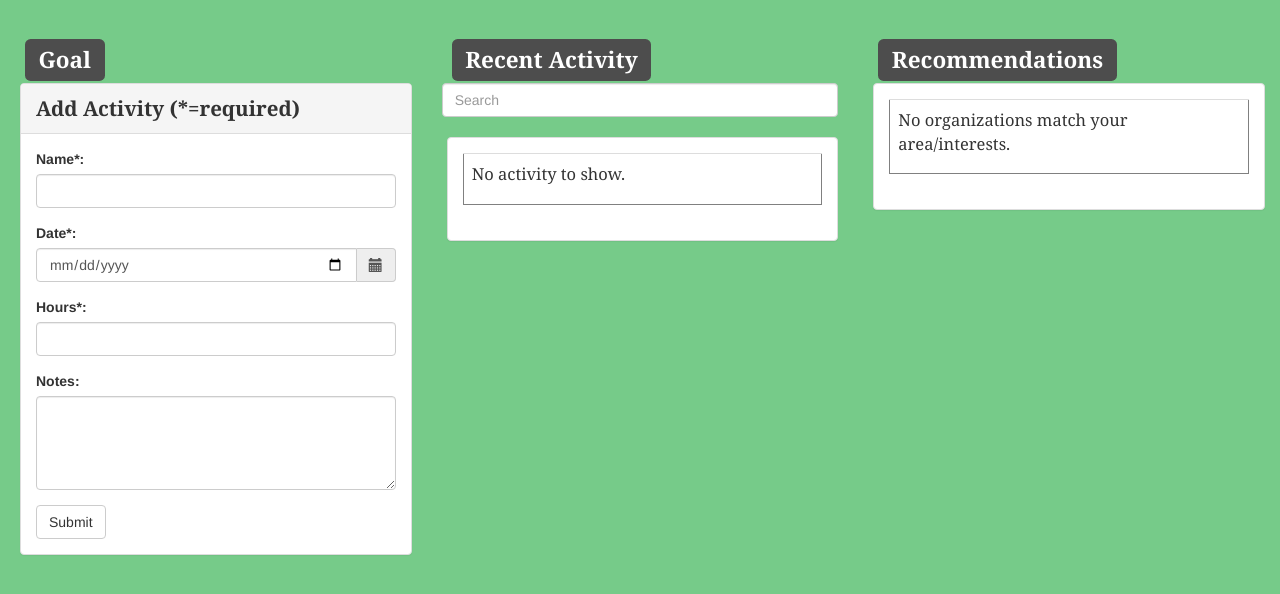
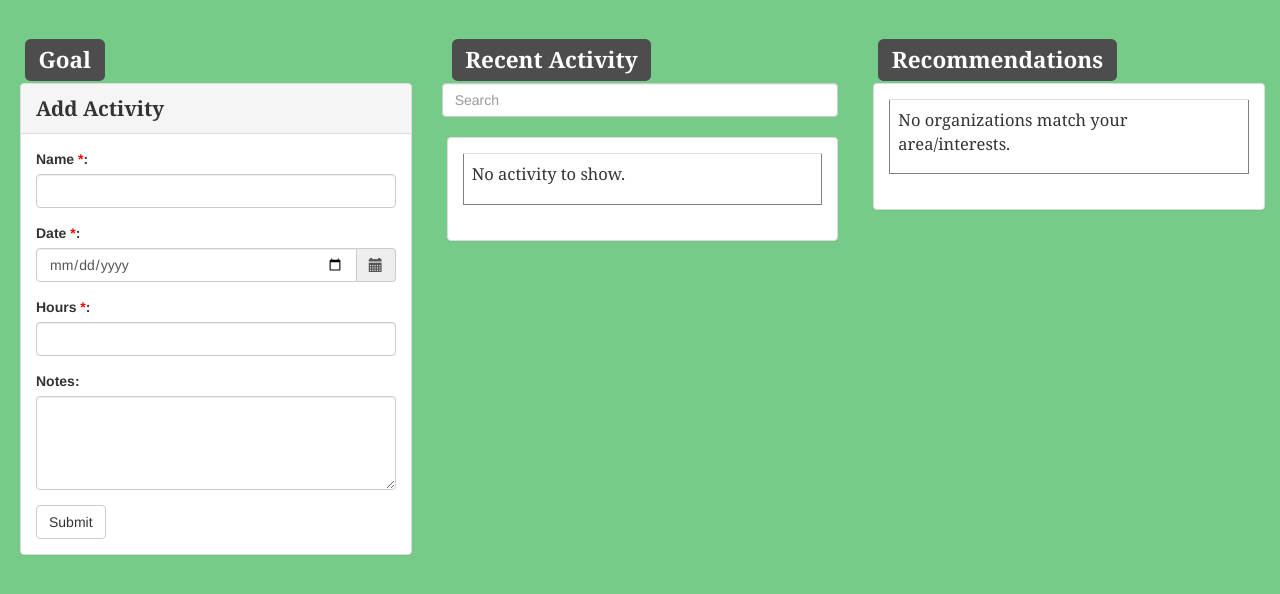
Before and after one commit to rsera/CommunityServiceTracker, a PHP site: page /dashboard.php in a window 1280 px wide. Shown: the part 52-646 px from the top of the page. Run offline with PHP 8.4, Linux system fonts and the light colour scheme; a user stored in the database is signed in; data comes from the database, SQL or seed files in the repository; data that the repository does not hold is empty.

Commit message:
bug fix of update goal
updating to lower than current hours now prompts to update goal
updating goal also changes attribute on bar

```diff
--- a/API/webAJAX.js
+++ b/API/webAJAX.js
@@ -5,9 +5,14 @@ function addExperience(){
 		var notes=$("#newNotes").val();
 
 	// do validation
-	if (name=="" || expDate==""){
-		alert("fields are required");
+	if (name=="" || expDate=="" || hours==""){
+		//alert("fields are required");
+		$("#validationMsg").removeClass("defaultHidden");
 		return;
+	}
+	else{
+		if(!$("#validationMsg").is(":hidden"))
+			$("#validationMsg").addClass("defaultHidden");
 	}
 
 	$('#newName').val("");
@@ -65,7 +70,12 @@ function updateGoal(){
 			else if(resp.substr(0,10)!="fail"){
 				var obj = $.parseJSON(resp);
 				$("#goalLabel").html(obj.goal);
+				$(".progress-bar").attr("aria-valuemax", obj.goal);
 				$(".progress-bar").attr("style", "width:"+100*parseFloat($("#hoursLabel").html())/obj.goal+"%");
+
+				var numHours = parseFloat($("#hoursLabel").html());
+				if(numHours >= obj.goal)
+					$("#goalCongrats").dialog();
 			}
 			else {
 				alert("addContact API call fail whaled :(");
--- a/dashboard.php
+++ b/dashboard.php
@@ -15,9 +15,12 @@
 	<link href="jquery-ui.min.css" rel="stylesheet">
 	<script src="https://ajax.googleapis.com/ajax/libs/jquery/3.3.1/jquery.min.js"></script>
 	<script type="text/javascript" src="https://code.jquery.com/jquery-3.3.1.min.js"></script>
+	<script type="text/javascript" src="https://maxcdn.bootstrapcdn.com/bootstrap/4.0.0/js/bootstrap.min.js"></script>
 	<script type="text/javascript" src="jquery-ui.min.js"></script>
-	<script type="text/javascript" src="https://maxcdn.bootstrapcdn.com/bootstrap/4.0.0/js/bootstrap.min.js"></script>
-	<style> #validationMsg{font-weight: normal;font-size: medium;} </style>
+	<style>
+		#validationMsg{font-weight: normal;font-size: medium; float:right; margin-top:5px; color:#FF0000;}
+		.asterisk{color:#FF0000;font-size:14px;}
+	</style>
 </head>
 
 
@@ -81,7 +84,7 @@
 				while($row = mysqli_fetch_assoc($result)){
 					/*echo '<p>Current hours:'.$row['hours'].'</p>';*/
         			//echo '<span class="pull-right">'. $row['hours'].' of '.$row['goal'].'</span>';
-					echo '<span id="hoursOfGoal" class="pull-right"><span id="hoursLabel">' . $row['hours'] . '</span> of <span id="goalLabel">' . $row['goal'] . ' hours</span></span>';
+					echo '<span id="hoursOfGoal" class="pull-right"><span id="hoursLabel">' . $row['hours'] . '</span> of <span id="goalLabel">' . $row['goal'] . '</span> hours</span>';
 
 					if($row['hours'] >= $row['goal'])
 					{
@@ -110,16 +113,16 @@
 
       <!--Add activity-->
       <div id="addNew" class="panel panel-default" >
-        <div class="panel-heading">Add Activity (*=required) <span class="defaultHidden"  id="validationMsg" style="margin-left:100px"><t>Please enter required fields.</span></div>
+        <div class="panel-heading">Add Activity<span class="defaultHidden"  id="validationMsg">Please enter required fields.</span></div>
         <div class="panel-body">
 
           <!--<form>-->
             <div class="form-group">
-              <label for="newName">Name*:</label>
+              <label for="newName">Name <span class="asterisk">*</span>:</label>
               <input type="text" class="form-control" id="newName">
             </div>
 
-            <label for="newDate">Date*:</label>
+            <label for="newDate">Date <span class="asterisk">*</span>:</label>
             <div class="form-group">
                 <div class='input-group date'>
                     <input type='date' class="form-control" id="newDate"/>
@@ -131,7 +134,7 @@
 
 			<span>
             <div class="form-group">
-              <label for="newHours">Hours*:</label>
+              <label for="newHours">Hours <span class="asterisk">*</span>:</label>
               <input type="number" class="form-control" id="newHours">
             </div>
 			</span>
@@ -247,8 +250,8 @@
 		// Goal can be changed with the dropdown from account or the dialog that pops up when you reach your goal
 		$("#submitNewGoal").on("click",function(){$("#goalDialog").dialog("close");updateGoal();$('#newGoal').val("");});
 		$("#submitNewGoalCongrats").on("click",function(){$("#goalCongrats").dialog("close");updateGoal();$('#newGoalCongrats').val("");});
-		$("#goalDialog").keyup(function(event){if(event.keyCode == 13){$("#goalDialog").dialog("close");updateGoal()}});
-		$("#goalCongrats").keyup(function(event){if(event.keyCode == 13){$("#goalCongrats").dialog("close");updateGoal()}});
+		$("#goalDialog").keyup(function(event){if(event.keyCode == 13){$("#goalDialog").dialog("close");updateGoal();$('#newGoal').val("");}});
+		$("#goalCongrats").keyup(function(event){if(event.keyCode == 13){$("#goalCongrats").dialog("close");updateGoal();$('#newGoalCOngrats').val("");}});
 
 
 		// close the dialog when the user clicks on update password
```
